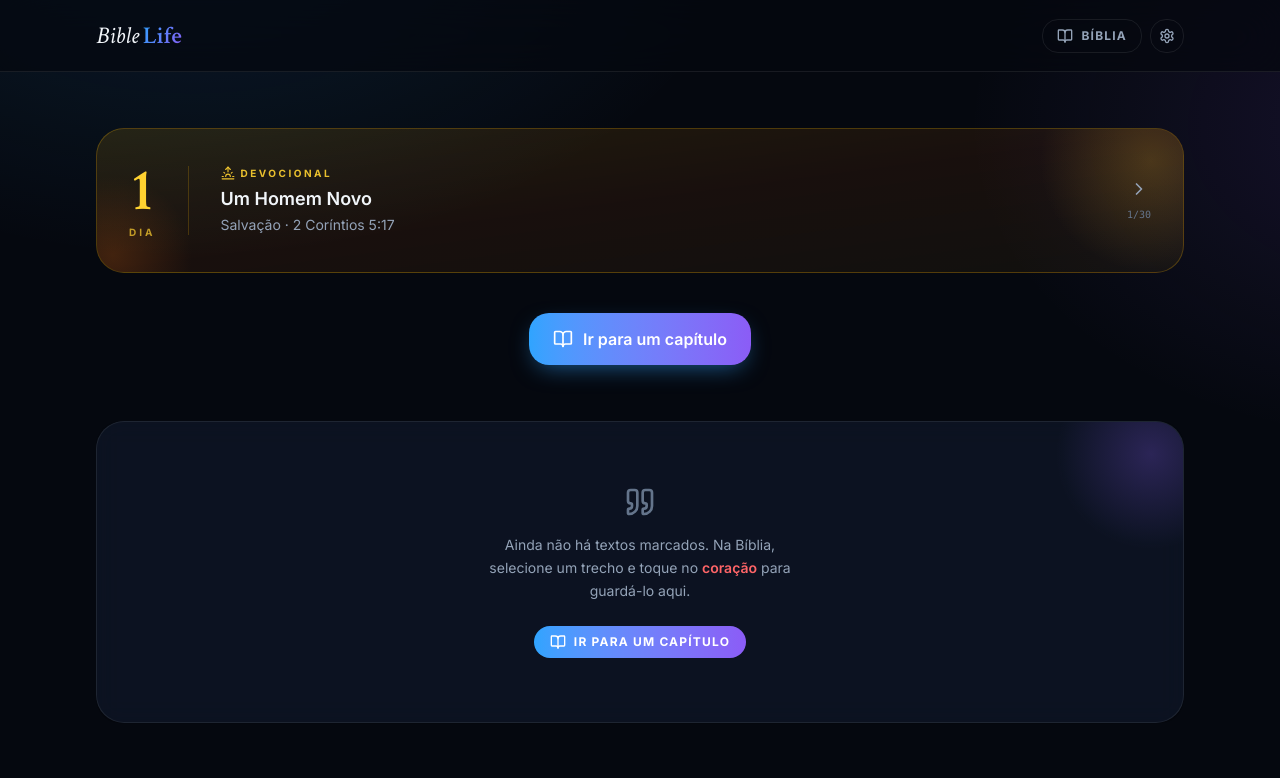
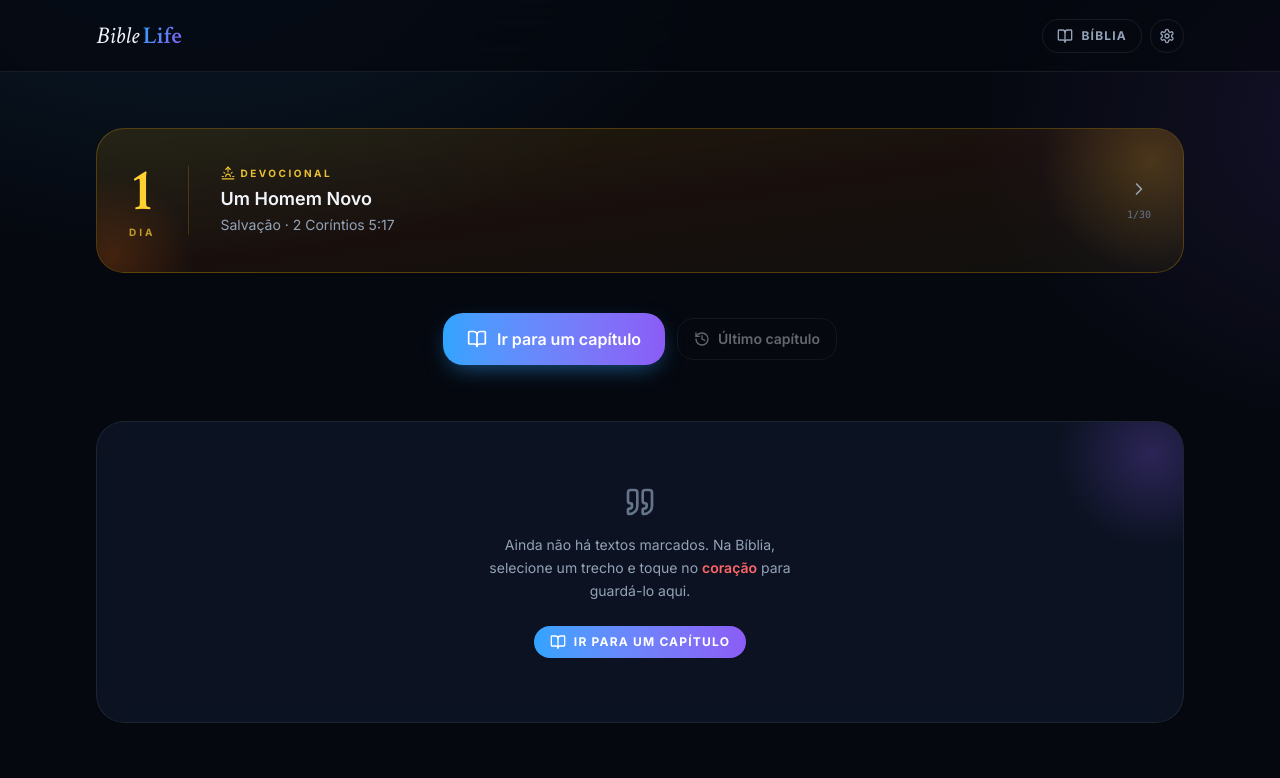
Before and after one commit to kodastrategic/biblia-app, a React (Vite) app: page / in a window 1280 px wide. Shown: the top 778 px of the page. Built offline with nearby package versions, Linux system fonts and the light colour scheme.

Commit message:
feat: botao 'Ultimo capitulo' na tela inicial abre o capítulo mais recente (useLastRead)

```diff
--- a/src/App.tsx
+++ b/src/App.tsx
@@ -17,6 +17,7 @@ import { useLocalStorage } from './hooks/useLocalStorage';
 import { useReadingProgress } from './hooks/useReadingProgress';
 import { useMarks } from './hooks/useMarks';
 import { useDevotionalProgress } from './hooks/useDevotionalProgress';
+import { useLastRead } from './hooks/useLastRead';
 import { useBackgroundMusic } from './lib/backgroundMusic';
 import { AppShell, type View } from './components/layout/AppShell';
 import { HomeView } from './components/home/HomeView';
@@ -55,6 +56,7 @@ export default function App() {
   const { currentDay: devocionalDay, isComplete: devocionalIsComplete, completeDay } =
     useDevotionalProgress();
   const { start: startMusic, stop: stopMusic } = useBackgroundMusic();
+  const { lastRead, recordRead } = useLastRead();
 
   const openDevocional = () => {
     setDevocionalOpen(true);
@@ -91,6 +93,7 @@ export default function App() {
 
   const openReader = (bookName: string, chapter: number) => {
     const info = getBook(bookName);
+    recordRead(bookName, chapter);
     setLibraryOpen(false);
     setReader({
       book: bookName,
@@ -142,6 +145,10 @@ export default function App() {
             onOpenDevocional={openDevocional}
             onOpenLibrary={() => setLibraryOpen(true)}
             onOpenMarks={() => setMarksOpen(true)}
+            lastRead={lastRead}
+            onOpenLastRead={() => {
+              if (lastRead) openReader(lastRead.book, lastRead.chapter);
+            }}
           />
         ) : (
           <BibleView
--- a/src/components/home/HomeView.tsx
+++ b/src/components/home/HomeView.tsx
@@ -1,5 +1,6 @@
-import { BookOpen } from 'lucide-react';
+import { BookOpen, History } from 'lucide-react';
 import type { BookMark, DevocionalDia } from '../../types';
+import type { LastRead } from '../../hooks/useLastRead';
 import { Button } from '../ui/Button';
 import { ProgressCard } from './ProgressCard';
 import { FeedCard } from './FeedCard';
@@ -18,6 +19,8 @@ interface HomeViewProps {
   onOpenDevocional: () => void;
   onOpenLibrary: () => void;
   onOpenMarks: () => void;
+  lastRead: LastRead | null;
+  onOpenLastRead: () => void;
 }
 
 export function HomeView({
@@ -33,6 +36,8 @@ export function HomeView({
   onOpenDevocional,
   onOpenLibrary,
   onOpenMarks,
+  lastRead,
+  onOpenLastRead,
 }: HomeViewProps) {
   return (
     <div className="max-w-6xl mx-auto px-5 md:px-8">
@@ -46,10 +51,14 @@ export function HomeView({
         />
       </div>
 
-      <div className="flex justify-center mb-10 md:mb-14">
+      <div className="flex flex-wrap justify-center items-center gap-3 mb-10 md:mb-14">
         <Button size="lg" onClick={onOpenLibrary}>
           <BookOpen className="w-5 h-5" />
           Ir para um capítulo
+        </Button>
+        <Button variant="outline" size="md" disabled={!lastRead} onClick={onOpenLastRead}>
+          <History className="w-4 h-4" />
+          Último capítulo
         </Button>
       </div>
 
--- /dev/null
+++ b/src/hooks/useLastRead.ts
@@ -0,0 +1,38 @@
+import { useCallback, useState } from 'react';
+
+const STORAGE_KEY = 'bibleLastRead';
+
+export interface LastRead {
+  book: string;
+  chapter: number;
+}
+
+function load(): LastRead | null {
+  try {
+    const raw = localStorage.getItem(STORAGE_KEY);
+    if (!raw) return null;
+    const parsed = JSON.parse(raw) as LastRead;
+    if (parsed && typeof parsed.book === 'string' && typeof parsed.chapter === 'number') {
+      return parsed;
+    }
+    return null;
+  } catch {
+    return null;
+  }
+}
+
+export function useLastRead() {
+  const [lastRead, setLastRead] = useState<LastRead | null>(load);
+
+  const recordRead = useCallback((book: string, chapter: number) => {
+    const next: LastRead = { book, chapter };
+    setLastRead(next);
+    try {
+      localStorage.setItem(STORAGE_KEY, JSON.stringify(next));
+    } catch {
+      /* quota ou modo privado */
+    }
+  }, []);
+
+  return { lastRead, recordRead };
+}
```
